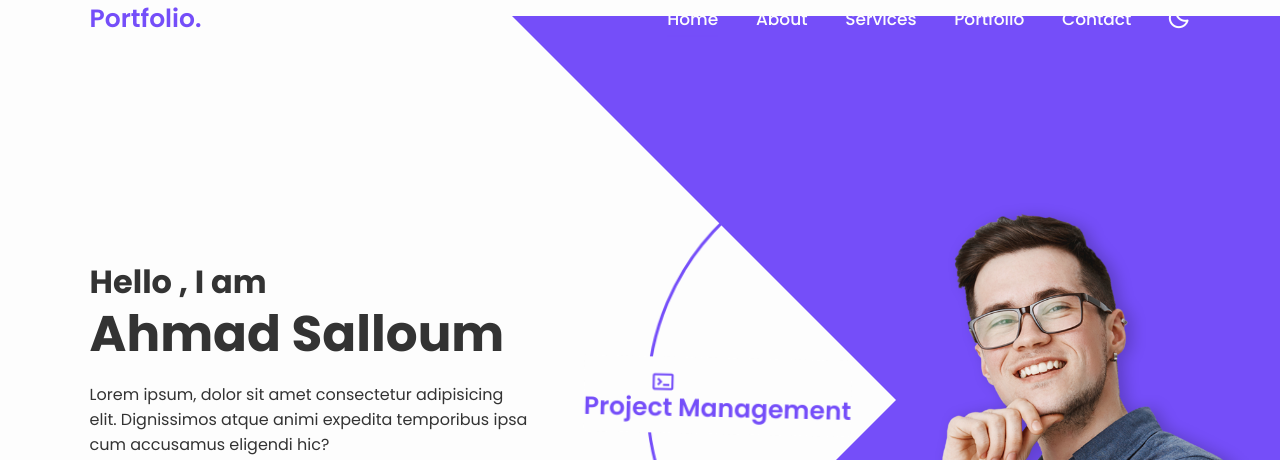
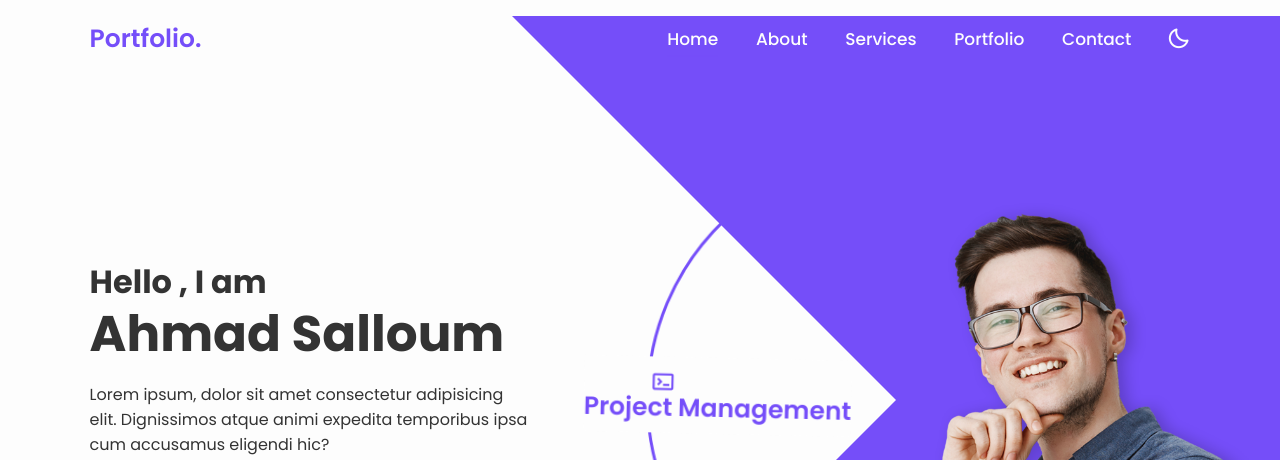
Before and after one commit to Salloum92/Responsive-Portfolio-Website, a plain HTML site: page index.html in a window 1280 px wide. Shown: the top 460 px of the page. Drawn offline with nearby package versions, Linux system fonts and the light colour scheme.

Commit message:
Update style.css

```diff
--- a/css/style.css
+++ b/css/style.css
@@ -45,7 +45,7 @@ body{
     position: fixed;
     top: 0;
     left: 0;
-    padding: 0 7%;
+    padding: 2rem 7%;
     width: 100%;
     z-index: 100;
     transition: 0.5s;
```
